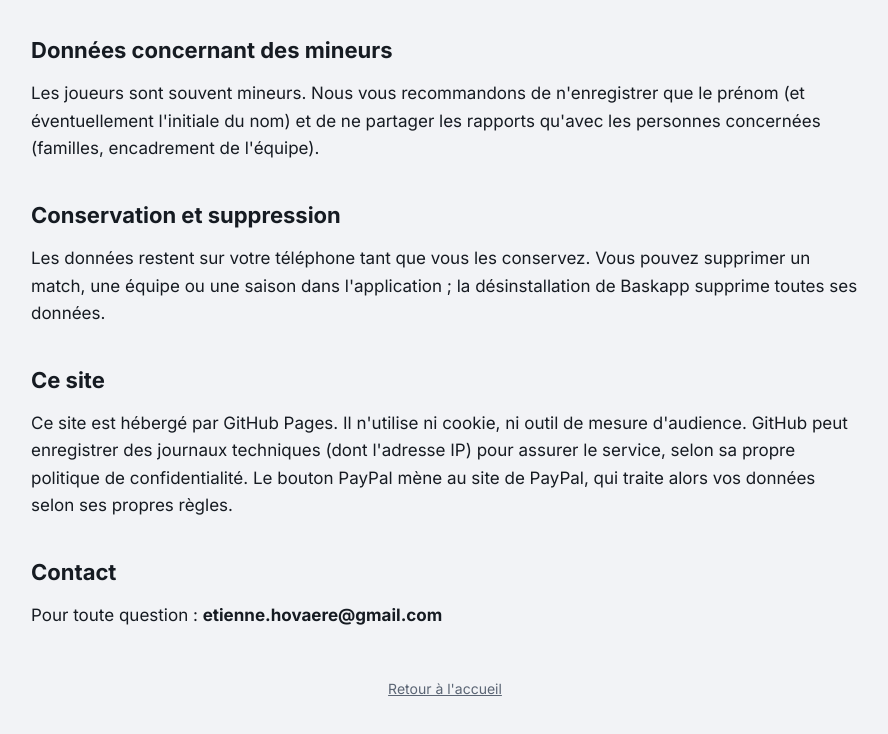
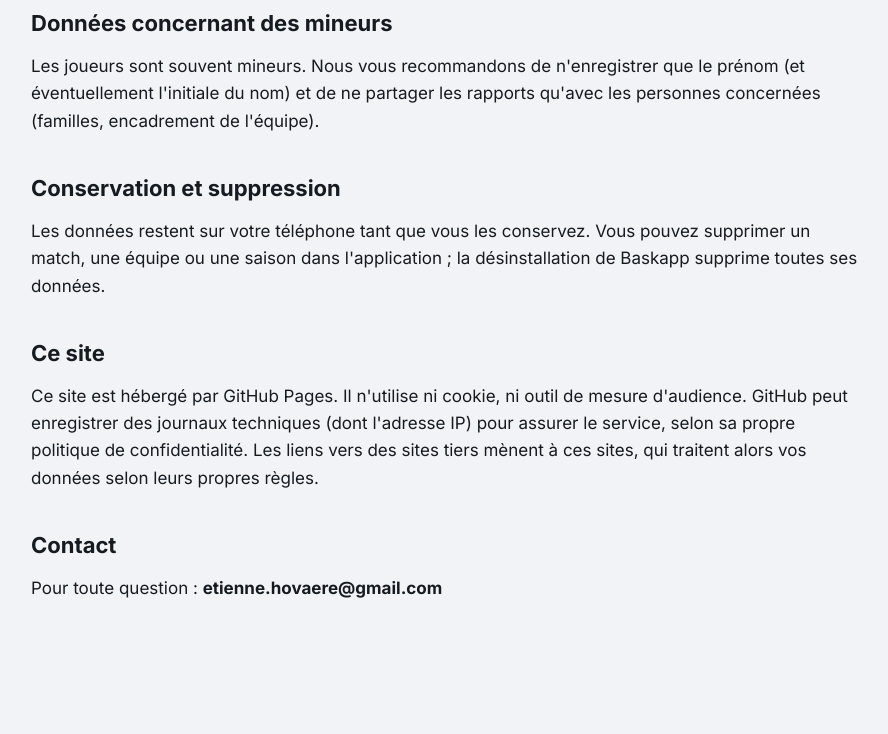
Before and after one commit to ehovaere/baskapp-page, a plain HTML site: page confidentialite.html in a window 1280 px wide. Shown: the part 804-1538 px from the top of the page, without its empty margins (195-1083 px from the left). After the commit the page ends 1471 px from the top, so only its background shows below. Drawn offline with Linux system fonts and the light colour scheme.

Commit message:
Add files via upload

```diff
--- a/confidentialite.html
+++ b/confidentialite.html
@@ -9,8 +9,9 @@
 </head>
 <body>
 <main class="doc">
-  <a class="back" href="./">← Baskapp</a>
-  <!-- Texte identique à docs/politique-de-confidentialite.md du dépôt de l'appli. -->
+  <!-- Texte identique à docs/politique-de-confidentialite.md du dépôt de l'appli.
+       Page liée depuis l'appli : ne pas y mettre de lien vers l'accueil ni vers le don
+       (règles de paiement de Google Play). -->
   <h1>Politique de confidentialité de Baskapp</h1>
   <p class="muted"><em>Dernière mise à jour : 9 novembre 2026</em></p>
 
@@ -38,15 +39,12 @@
   <p>Les données restent sur votre téléphone tant que vous les conservez. Vous pouvez supprimer un match, une équipe ou une saison dans l'application ; la désinstallation de Baskapp supprime toutes ses données.</p>
 
   <h2>Ce site</h2>
-  <p>Ce site est hébergé par GitHub Pages. Il n'utilise ni cookie, ni outil de mesure d'audience. GitHub peut enregistrer des journaux techniques (dont l'adresse IP) pour assurer le service, selon sa propre politique de confidentialité. Le bouton PayPal mène au site de PayPal, qui traite alors vos données selon ses propres règles.</p>
+  <p>Ce site est hébergé par GitHub Pages. Il n'utilise ni cookie, ni outil de mesure d'audience. GitHub peut enregistrer des journaux techniques (dont l'adresse IP) pour assurer le service, selon sa propre politique de confidentialité. Les liens vers des sites tiers mènent à ces sites, qui traitent alors vos données selon leurs propres règles.</p>
 
   <h2>Contact</h2>
   <!-- À remplacer : ton adresse e-mail de contact (celle de la fiche Play Store). -->
   <p>Pour toute question : <strong>etienne.hovaere@gmail.com</strong></p>
 
-  <footer>
-    <p><a href="./">Retour à l'accueil</a></p>
-  </footer>
 </main>
 </body>
 </html>
```
